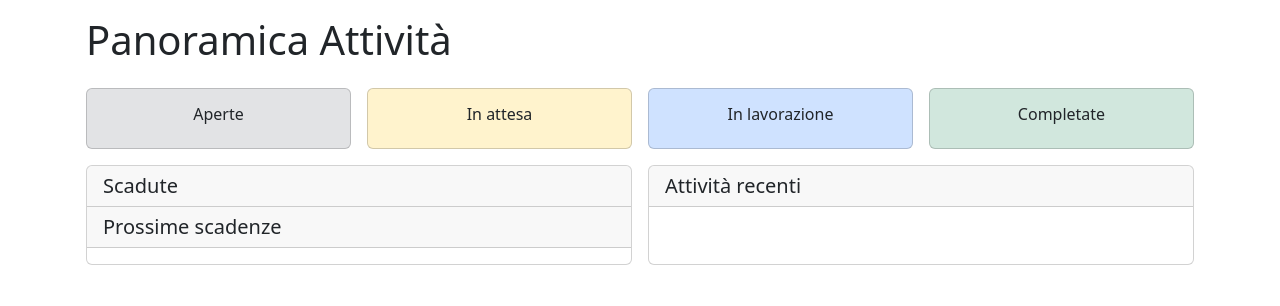
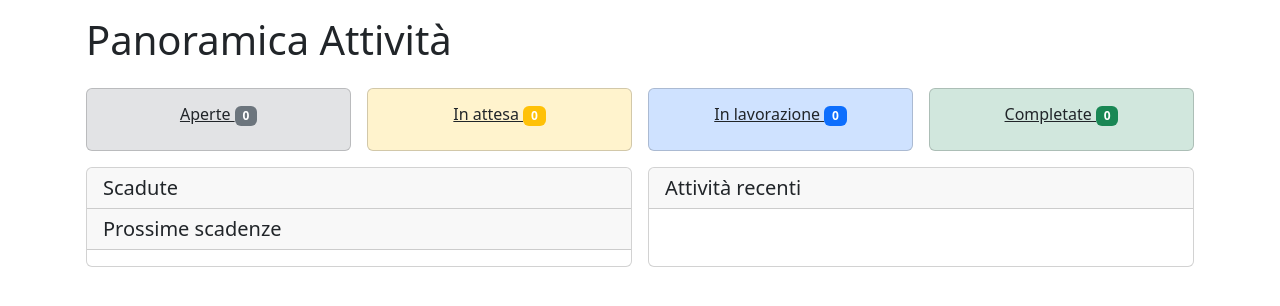
Before and after one commit to Sara-Reb/DeskManager, a Flask app: page / in a window 1280 px wide. Shown: the part 68-374 px from the top of the page. Run offline with Flask 3, Linux system fonts and the light colour scheme; the visitor is signed in with stand-in values (Sample User, id 1); data that the repository does not hold is empty; some libraries are stand-ins or nearby versions.

Commit message:
Add task status filtering and improve task link navigation in task overview

```diff
--- a/app.py
+++ b/app.py
@@ -160,7 +160,8 @@ def tasks():
     conn = get_db_connection()
     tasks = conn.execute('SELECT * FROM tasks WHERE user_id = ? ',(user_id,)).fetchall()
     conn.close()
-    return render_template('/tasks.html', tasks=tasks, status_classes=STATUS_CLASSES, priority_class=PRIORITY_CLASSES)
+    selected_status = request.args.get("status") or ''
+    return render_template('/tasks.html', tasks=tasks, status_classes=STATUS_CLASSES, priority_class=PRIORITY_CLASSES, selected_status=selected_status)
 
 @app.route('/tasks/<int:task_id>',methods=['GET', 'POST'])
 @login_required
--- a/templates/index.html
+++ b/templates/index.html
@@ -6,46 +6,64 @@ main %}
   </div>
   <div class="row g-3 row-first">
     <div class="col-6 col-md-3">
-      <div class="card text-center text- bg-secondary-subtle">
+      <a
+        href="/tasks?status=Aperta"
+        class="card text-center text- bg-secondary-subtle"
+      >
         <div class="card-body">
           <h6 class="card-title text-nowrap">
             Aperte
-            <span class="badge bg-secondary">{{status_count['Aperta']}}</span>
+            <span class="badge bg-secondary"
+              >{{status_count['Aperta'] or 0}}</span
+            >
           </h6>
         </div>
-      </div>
+      </a>
     </div>
     <div class="col-6 col-md-3">
-      <div class="card text-center bg-warning-subtle">
+      <a
+        href="/tasks?status=In+attesa"
+        class="card text-center bg-warning-subtle"
+      >
         <div class="card-body">
           <h6 class="card-title text-nowrap">
             In attesa
-            <span class="badge bg-warning">{{status_count['In attesa']}}</span>
+            <span class="badge bg-warning"
+              >{{status_count['In attesa'] or 0}}</span
+            >
           </h6>
         </div>
-      </div>
+      </a>
     </div>
     <div class="col-6 col-md-3">
-      <div class="card text-center bg-primary-subtle">
+      <a
+        href="/tasks?status=In+lavorazione"
+        class="card text-center bg-primary-subtle"
+      >
         <div class="card-body">
           <h6 class="card-title text-nowrap">
             In lavorazione
             <span class="badge bg-primary"
-              >{{status_count['In lavorazione']}}</span
+              >{{status_count['In lavorazione'] or 0}}</span
             >
           </h6>
         </div>
-      </div>
+      </a>
     </div>
     <div class="col-6 col-md-3">
-      <div class="card text-center bg-success-subtle">
+      <a
+        href="/tasks?status=Completata"
+        class="card text-center bg-success-subtle"
+      >
         <div class="card-body">
           <h6 class="card-title text-nowrap">
             Completate
-            <span class="badge bg-success">{{status_count['Completata']}}</span>
+            <span class="badge bg-success"
+              >{{status_count['Completata'] or 0}}</span
+            >
           </h6>
         </div>
-      </div>
+      </a>
     </div>
   </div>
   <div class="row g-3 row-second">
@@ -55,7 +73,8 @@ main %}
         <div class="overflow-auto">
           <ul class="list-group list-group-flush">
             {% for task in overdue_list %}
-            <li
+            <a
+              href="/tasks/{{ task.id }}"
               class="list-group-item list-group-item-warning d-flex align-items-center gap-1"
             >
               <img src="/static/images/exclamation-triangle.svg" alt="danger" />
@@ -63,7 +82,7 @@ main %}
               <span class="badge bg-danger ms-auto"
                 >{{task.due_date | display_date}}</span
               >
-            </li>
+            </a>
             {% endfor %}
           </ul>
         </div>
@@ -71,12 +90,15 @@ main %}
         <div class="overflow-auto">
           <ul class="list-group list-group-flush">
             {% for task in upcoming_list %}
-            <li class="list-group-item d-flex align-items-center gap-1">
+            <a
+              href="/tasks/{{ task.id }}"
+              class="list-group-item d-flex align-items-center gap-1"
+            >
               {{ task.title }}
               <span class="badge bg-warning ms-auto"
                 >{{task.due_date | display_date}}</span
               >
-            </li>
+            </a>
             {% endfor %}
           </ul>
         </div>
@@ -88,7 +110,7 @@ main %}
         <div class="overflow-auto">
           <ul class="list-group list-group-flush">
             {% for update in updates_list %}
-            <li class="list-group-item">
+            <a href="/tasks/{{ update.task_id }}" class="list-group-item">
               <div class="d-flex justify-content-between align-items-center">
                 <strong>{{ update.update_type }}</strong>
                 <span class="badge bg-secondary"
@@ -96,7 +118,7 @@ main %}
                 >
               </div>
               <p class="mb-0">{{ update.task_title }}</p>
-            </li>
+            </a>
             {% endfor %}
           </ul>
         </div>
```
Also changed, not shown: templates/tasks.html (+18 -8 lines).
